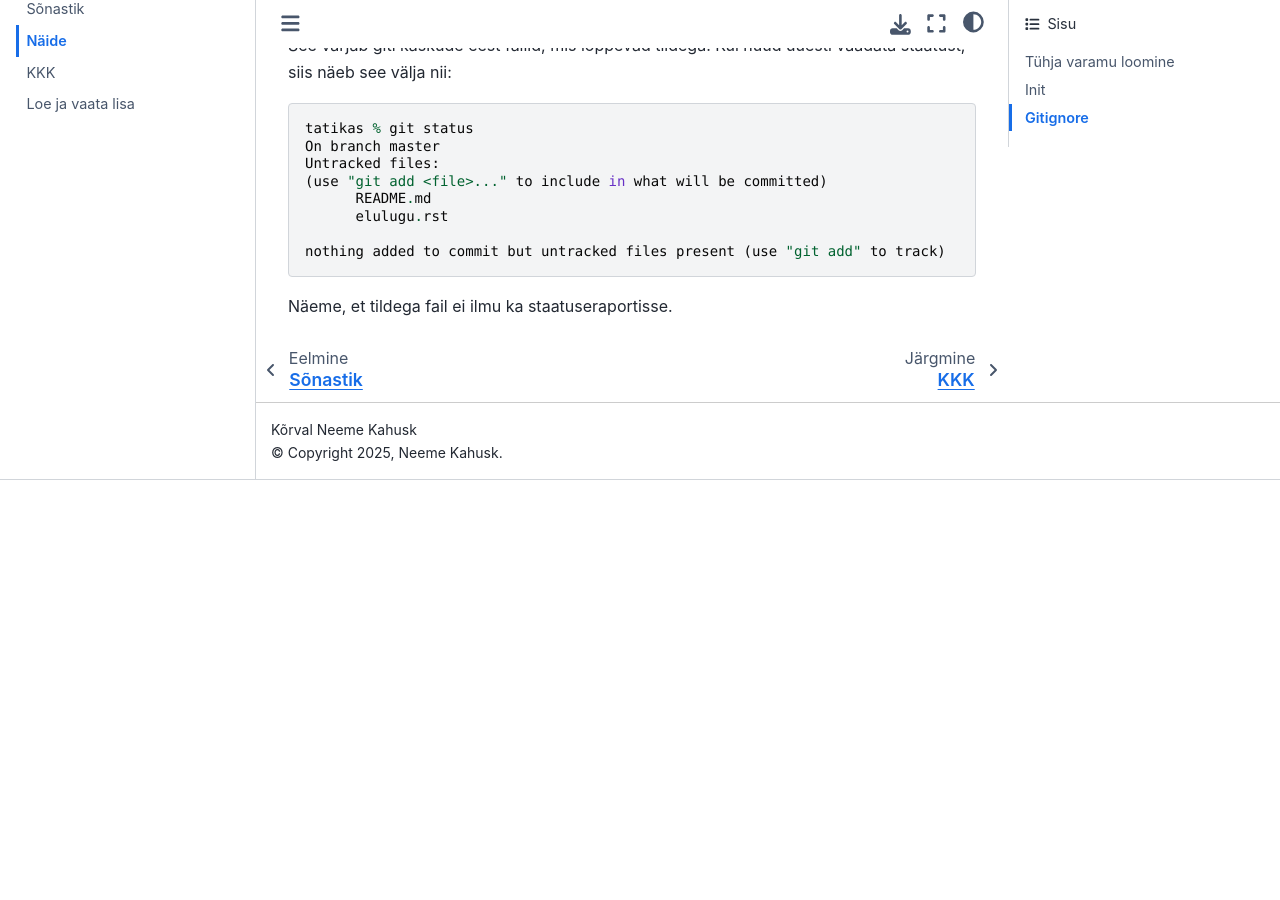
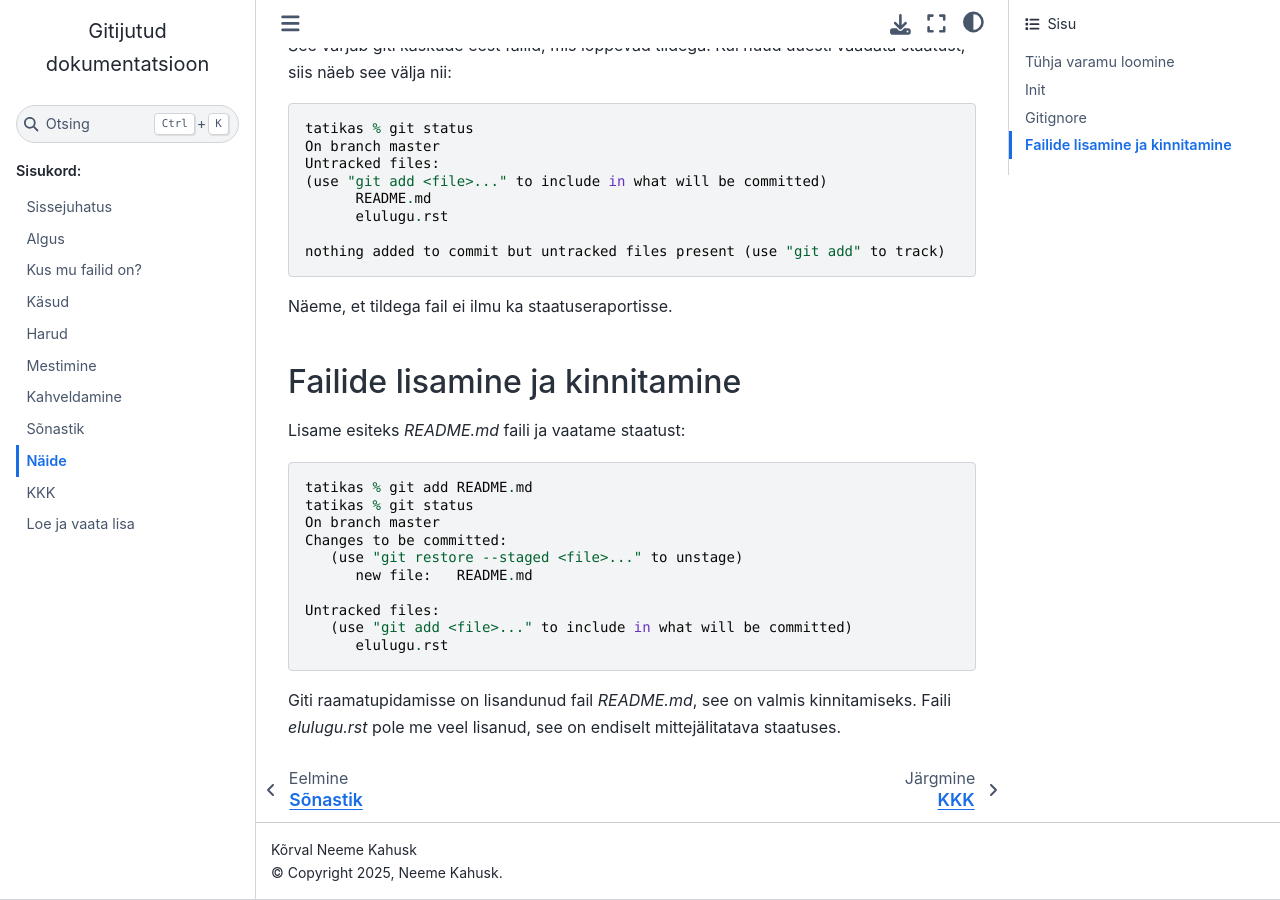
Before and after one commit to nemeek/gitijutud, a Sphinx documentation site: the page built from docs/example.rst, in a window 1280 px wide and 900 px high, scrolled down 2837 px. Built offline with Sphinx 7.4.7 and the Sphinx Book theme 1.1.4, drawn with Linux system fonts in a browser that asks for light colours; before the commit the page ends 3317 px from its top, so only the background shows below that.

Commit message:
esimene lisamine

```diff
--- a/docs/example.rst
+++ b/docs/example.rst
@@ -118,3 +118,22 @@ See varjab giti käskude eest failid, mis lõppevad tildega. Kui nüüd uuesti v
   nothing added to commit but untracked files present (use "git add" to track)
 
 Näeme, et tildega fail ei ilmu ka staatuseraportisse.
+
+
+Failide lisamine ja kinnitamine
++++++++++++++++++++++++++++++++
+
+Lisame esiteks `README.md` faili ja vaatame staatust::
+
+  tatikas % git add README.md
+  tatikas % git status
+  On branch master
+  Changes to be committed:
+     (use "git restore --staged <file>..." to unstage)
+        new file:   README.md
+
+  Untracked files:
+     (use "git add <file>..." to include in what will be committed)
+        elulugu.rst
+
+Giti raamatupidamisse on lisandunud fail `README.md`, see on valmis kinnitamiseks. Faili `elulugu.rst` pole me veel lisanud, see on endiselt mittejälitatava staatuses.
```
